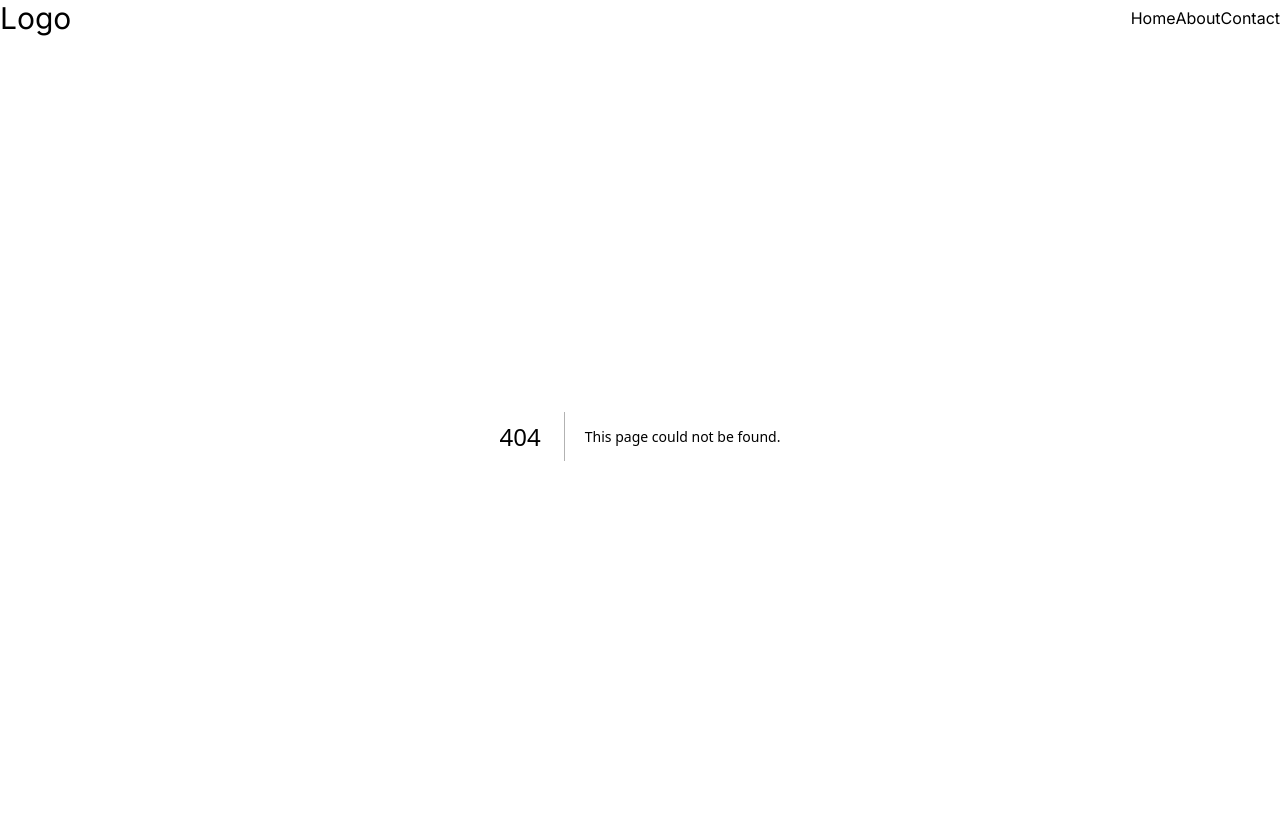
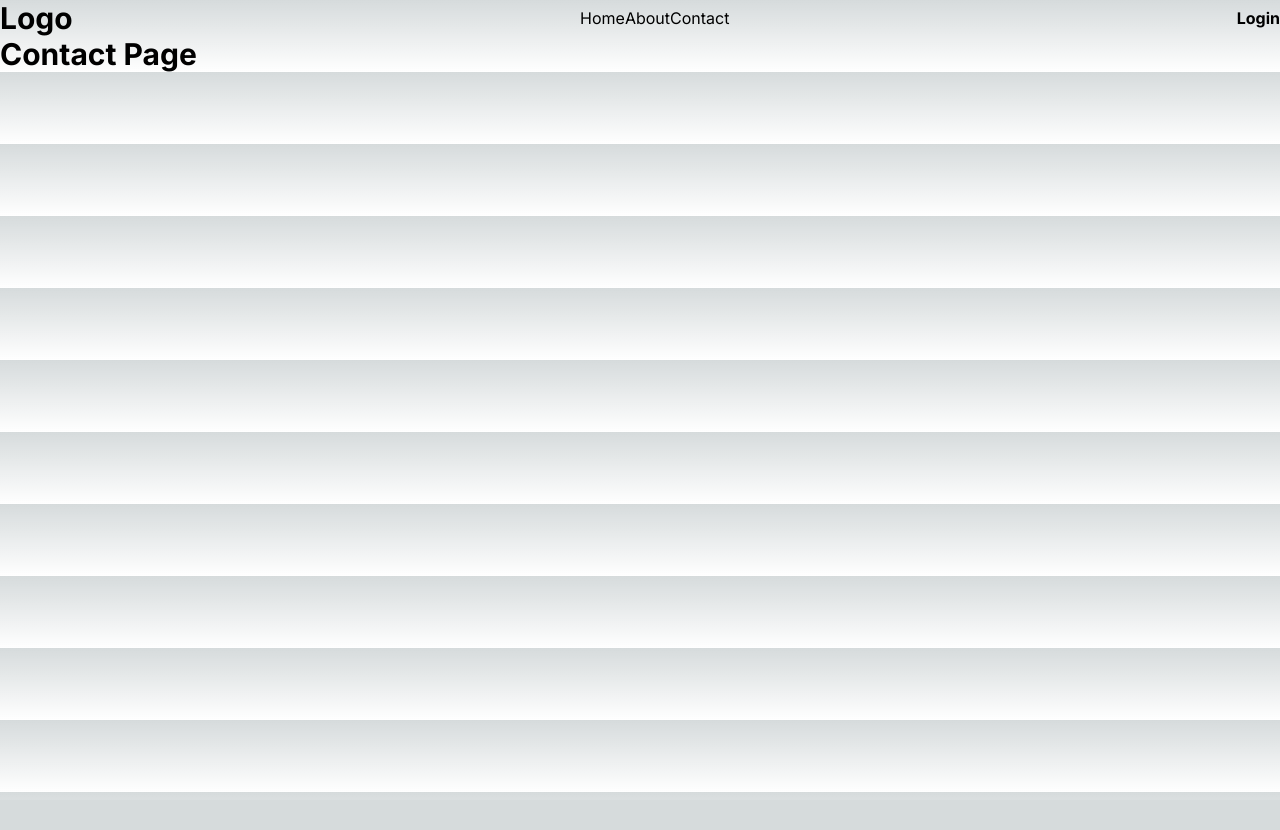
Before and after one commit to ataullah1/Exploring-Next.JS, a Next.js app: page /contact in a window 1280 px wide. Before the commit this address had no page. Shown: the top 830 px of the page. After the commit the page ends 800 px from the top, so only its background shows below. Built offline with nearby package versions, Linux system fonts and the light colour scheme.

Commit message:
Login Button add

```diff
--- a/src/Components/Navber.jsx
+++ b/src/Components/Navber.jsx
@@ -12,16 +12,30 @@ const Navber = () => {
     { title: 'Contact', path: '/contact' },
   ];
 
+  const handleLogin = () => {
+    console.log('Login Now');
+  };
+
   return (
     <nav className="flex justify-between items-center w-11/12 mx-auto py-3">
       <span className="text-3xl font-bold">Logo</span>
       <ul className="flex justify-between items-center space-x-7">
         {links?.map((link) => (
-          <Link key={link.path} href={link.path} className="px-3">
+          <Link
+            key={link.path}
+            href={link.path}
+            className={`px-3 ${pathName === link.path && 'text-yellow-400'}`}
+          >
             {link.title}
           </Link>
         ))}
       </ul>
+      <button
+        onClick={handleLogin}
+        className="bg-yellow-400 py-2 px-6 rounded-md text-slate-800 font-bold"
+      >
+        Login
+      </button>
     </nav>
   );
 };
--- /dev/null
+++ b/src/app/contact/page.jsx
@@ -0,0 +1,11 @@
+import React from 'react';
+
+const contactPage = () => {
+  return (
+    <div>
+      <h1 className="text-3xl font-bold">Contact Page</h1>
+    </div>
+  );
+};
+
+export default contactPage;
```
